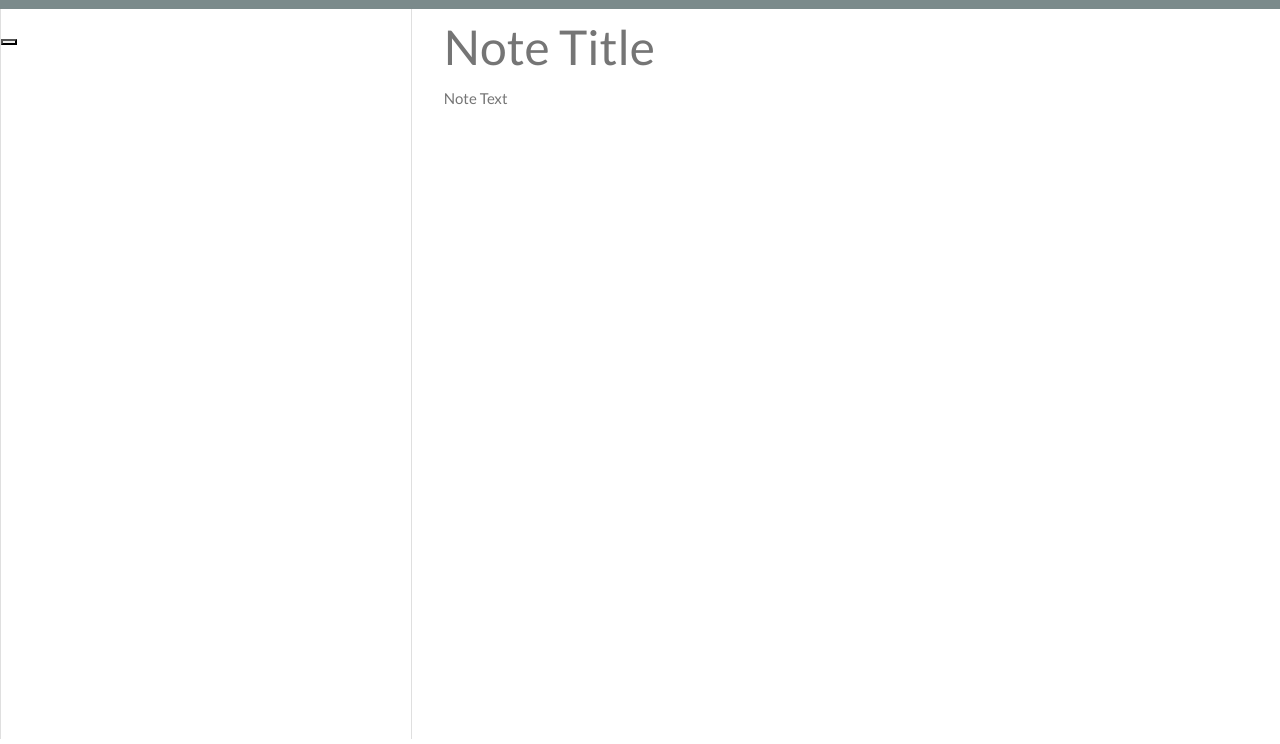
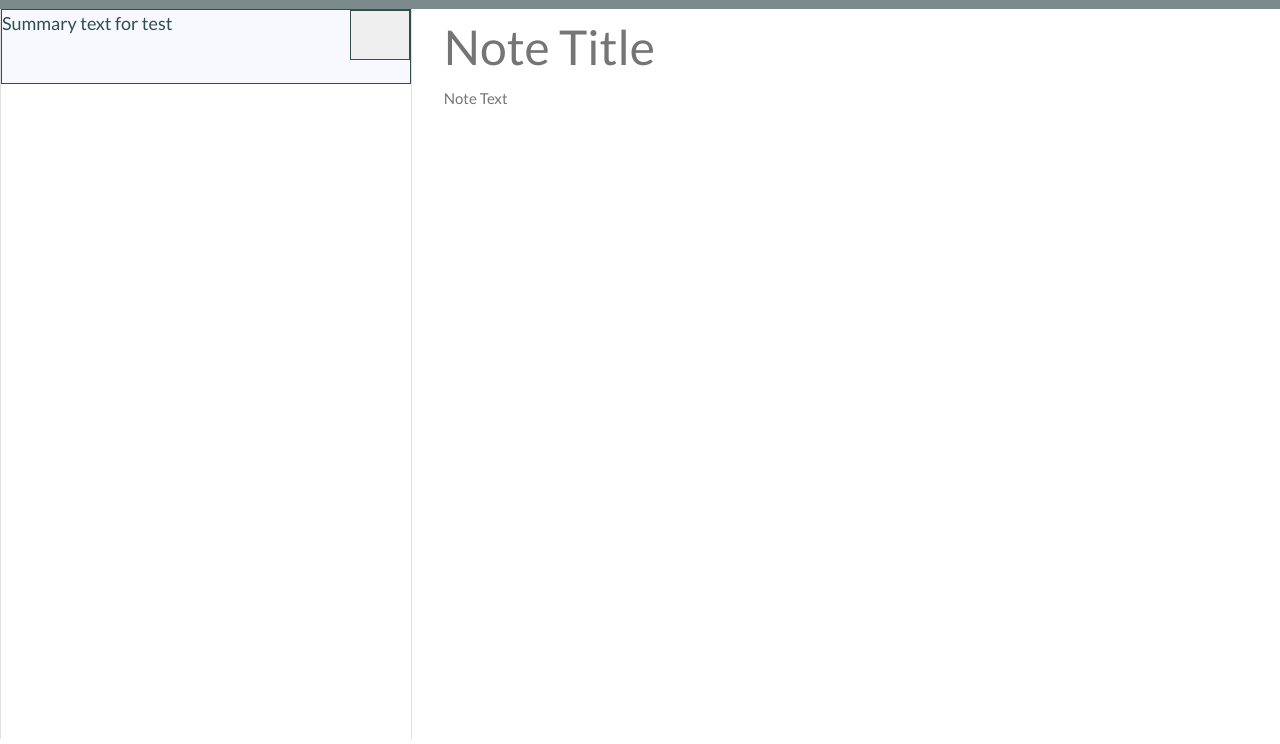
Before and after one commit to geotecdev/Express.js-Note-Taker, a website: page notes.html in a window 1280 px wide. Shown: the part 62-806 px from the top of the page. Drawn offline with nearby package versions, Linux system fonts and the light colour scheme; files that its build step writes are made by us from their sources; no server answers.

Commit message:
update css styles for notes.html

```diff
--- a/css/styles.css
+++ b/css/styles.css
@@ -70,7 +70,31 @@ html, body {
 }
 
 
-.noteCard {}
-.noteSummary {}
-.deleteBtn {}
-.noteSection {}
+.noteCard {
+    height: 75px;
+    width: 100%;
+    background-color: ghostwhite;
+    color: darkslategray;
+    border: darkslategray solid 1px;
+    float: auto;
+}
+
+.noteSummary {
+    font-size: 18px;
+    float: left;
+}
+
+.deleteBtn {
+    height: 50px;
+    width: 60px;
+    float: right;
+    border: darkslategray solid 1px;
+}
+
+/* margin: 0px 0px 0px 130px;
+   border: darkslategray solid 1px;
+*/
+
+.noteSection {
+
+}
--- a/notes.html
+++ b/notes.html
@@ -9,7 +9,7 @@
   <link rel="stylesheet" href="https://cdnjs.cloudflare.com/ajax/libs/bootswatch/4.1.3/flatly/bootstrap.min.css" />
   <link rel="stylesheet" href="https://use.fontawesome.com/releases/v5.3.1/css/all.css"
     integrity="sha384-mzrmE5qonljUremFsqc01SB46JvROS7bZs3IO2EmfFsd15uHvIt+Y8vEf7N7fWAU" crossorigin="anonymous">
-  <link rel="stylesheet" href="/assets/css/styles.css">
+  <link rel="stylesheet" href="./css/styles.css">
 </head>
 
 <body>
@@ -28,6 +28,7 @@
           <aside class="list-group">
               <div class="noteCard">
                 <p class="noteSummary">
+                    Summary text for test
                 </p>
                 <button class="deleteBtn">
                 </button>
@@ -42,6 +43,7 @@
     </div>
   </div>
   <script src="./js/index.js"></script>
+  <script src="./js/uiScript.js"></script>
 </body>
 
 </html>
```
Also changed, not shown: js/uiScript.js (added), 1 other file. Lines whose indentation alone changed are shown as unchanged.
